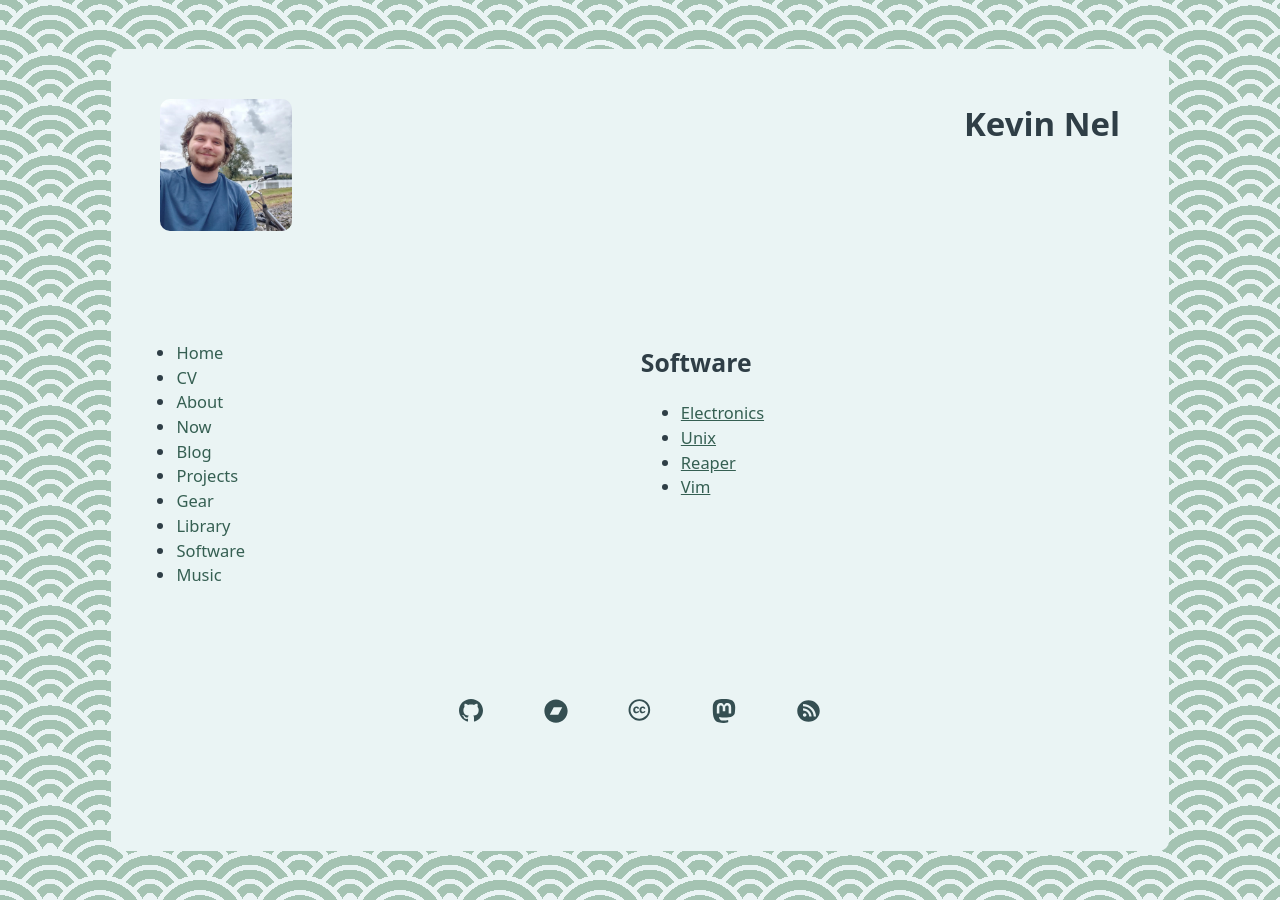
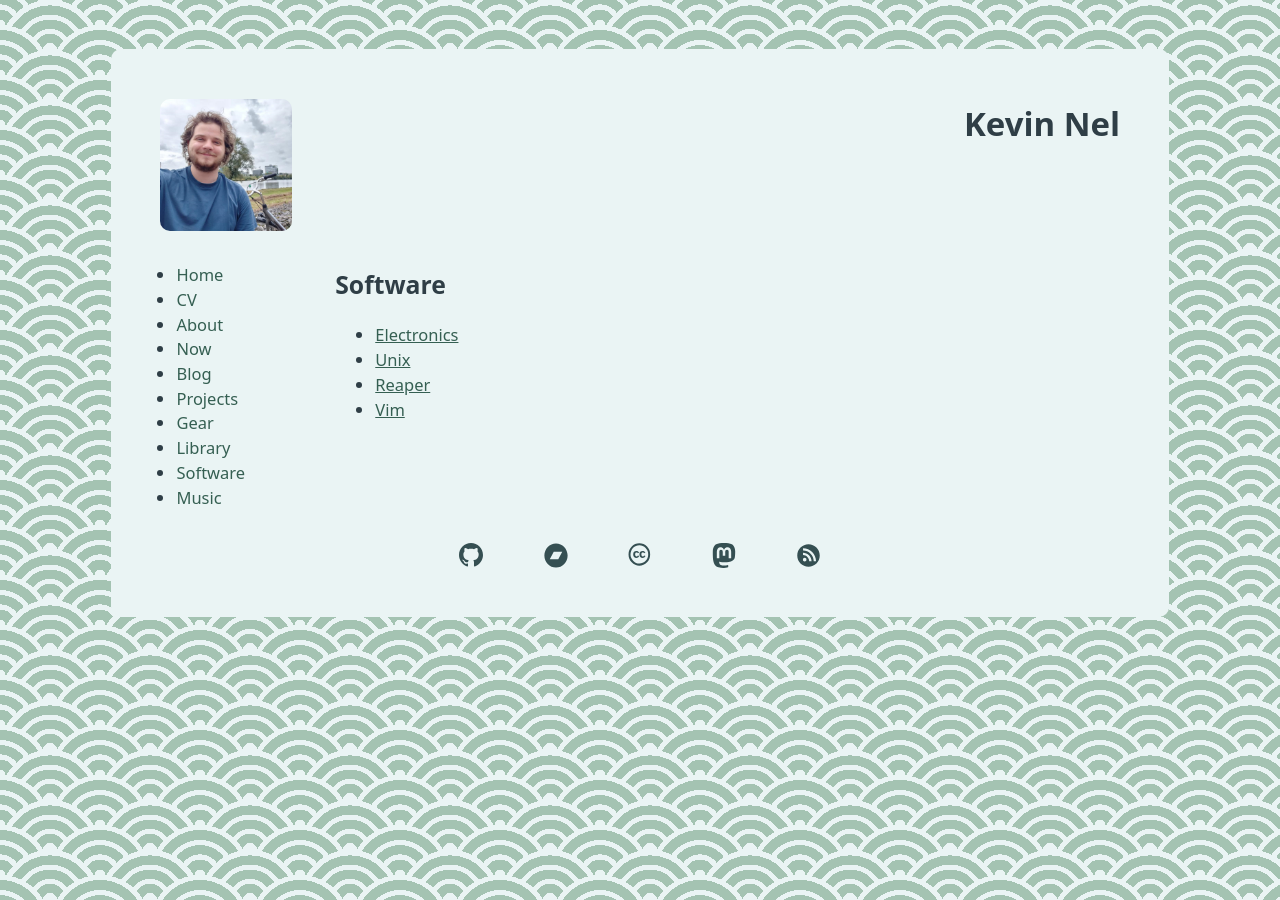
Before and after one commit to kevontheweb/kevontheweb.github.io, a Jekyll site: the page built from _software/index.html, in a window 1280 px wide. Built offline with Jekyll 4.4.1, drawn with Linux system fonts in a browser that asks for light colours.

Commit message:
fix weird spacing on mobile

```diff
--- a/assets/css/style.css
+++ b/assets/css/style.css
@@ -33,7 +33,7 @@ body {
   padding: 3em;
   font: 1.03em /1.5 var(--font), sans-serif;
   border-radius: 10px;
-  min-height: calc(100vh - 12em);
+  /* min-height: calc(100vh - 12em); */
 }
 
 header {
@@ -82,6 +82,10 @@ main img {
   max-width: 80%;
   margin: 0 auto;
   display: block;
+}
+
+main blockquote * {
+  font-style: italic;
 }
 
 header nav {
@@ -218,7 +222,8 @@ section.posts {
 }
 
 article.h-entry {
-  max-width: 85%;
+  max-width: 95%;
+  min-width: 90%;
   margin: 0 auto;
 }
 
@@ -289,7 +294,7 @@ article figcaption {
   }
 
   main section {
-    max-width: 95%;
+    /* max-width: 95%; */
   }
 
   main {
@@ -297,10 +302,6 @@ article figcaption {
     padding: 0;
     flex-basis: unset;
     max-width: unset;
-  }
-
-  article.h-entry {
-    max-width: 85vw;
   }
 
   article.h-entry img {
```
